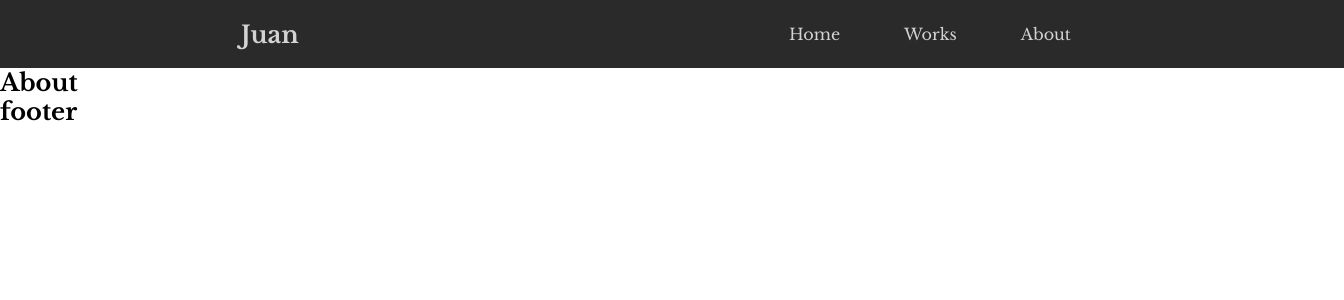
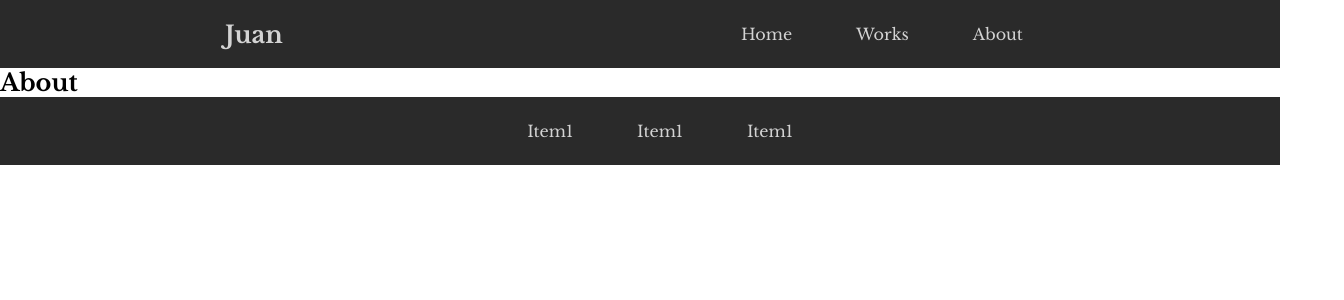
Before and after one commit to Juan1426/Portfolio, a React (Create React App) app: page /about in a window 1280 px wide. Shown: the top 300 px of the page, 1344 px wide, since content can reach past the window. Built offline with nearby package versions, Linux system fonts and the light colour scheme.

Commit message:
iniciado el footer

```diff
--- a/src/components/Footer/Footer.css
+++ b/src/components/Footer/Footer.css
@@ -0,0 +1,32 @@
+
+footer{
+    width: 100%;
+    min-width: 5rem;
+    background-color: rgb(42, 42, 42);
+
+    padding: 1em 2em;
+
+    display: flex;
+    flex-flow: row wrap;
+    justify-content: space-around;
+    align-items: center;
+}
+
+footer nav{
+}
+
+footer nav ul{
+    display: flex;
+    flex-flow: row wrap;
+    justify-content: space-between;
+    align-items:baseline;
+}
+
+footer nav ul li{
+    padding: 0.5rem 1rem;
+    margin: 0 1em
+}
+
+.navlink_item{
+    color: lightgray;
+}
--- a/src/components/Footer/Footer.jsx
+++ b/src/components/Footer/Footer.jsx
@@ -1,10 +1,25 @@
 import React from "react"
+import { NavLink } from "react-router-dom"
+
+import "./Footer.css"
 
 const Footer = () =>{
 
     return(
         <footer>
-            <h2>footer</h2>
+            <nav>
+                <ul>
+                    <li>
+                        <NavLink to="/" className="navlink_item">Item1</NavLink>
+                    </li>
+                    <li>
+                        <NavLink to="/" className="navlink_item">Item1</NavLink>
+                    </li>
+                    <li>
+                        <NavLink to="/" className="navlink_item">Item1</NavLink>
+                    </li>
+                </ul>
+            </nav>
         </footer>
     )
 }
--- a/src/components/Header/Header.css
+++ b/src/components/Header/Header.css
@@ -11,16 +11,19 @@ header{
     justify-content: space-around;
     align-items: center;
 }
+
 header h1{
     background: rgb(42, 42, 42);
 }
 header nav{}
+
 header nav ul{
     display: flex;
     flex-flow: row wrap;
     justify-content: space-between;
     align-items: center;
 }
+
 header nav ul li{
     padding: 0.5rem 1rem;
     margin: 0 1em
--- a/src/index.css
+++ b/src/index.css
@@ -2,6 +2,7 @@
   margin: 0;
   list-style: none;
   text-decoration: none;
+  box-sizing: border-box;
 }
 
 body {
--- a/src/pages/Home/Home.css
+++ b/src/pages/Home/Home.css
@@ -0,0 +1,4 @@
+
+main{
+    min-height: 90vh;
+}
--- a/src/pages/Home/Home.jsx
+++ b/src/pages/Home/Home.jsx
@@ -1,4 +1,6 @@
 import React from "react";
+
+import "./Home.css"
 
 const Home = () =>{
 
```
